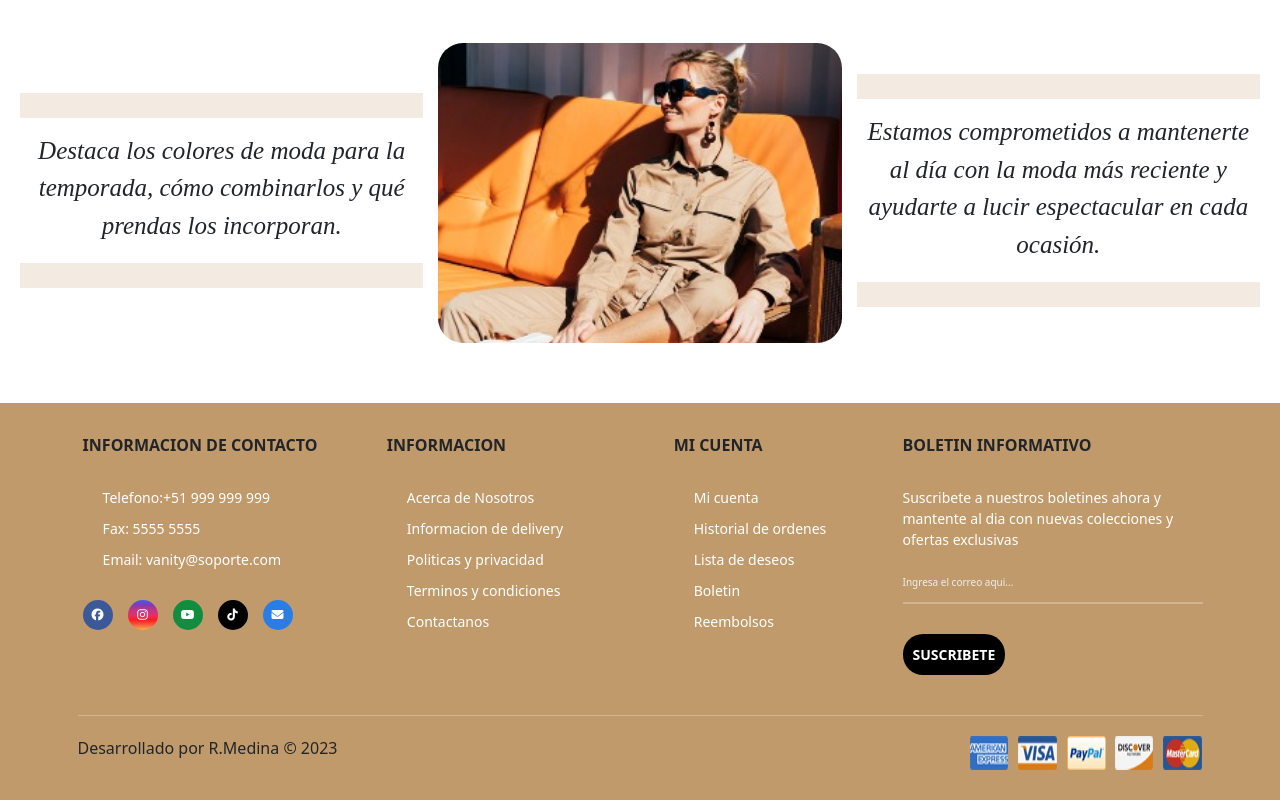
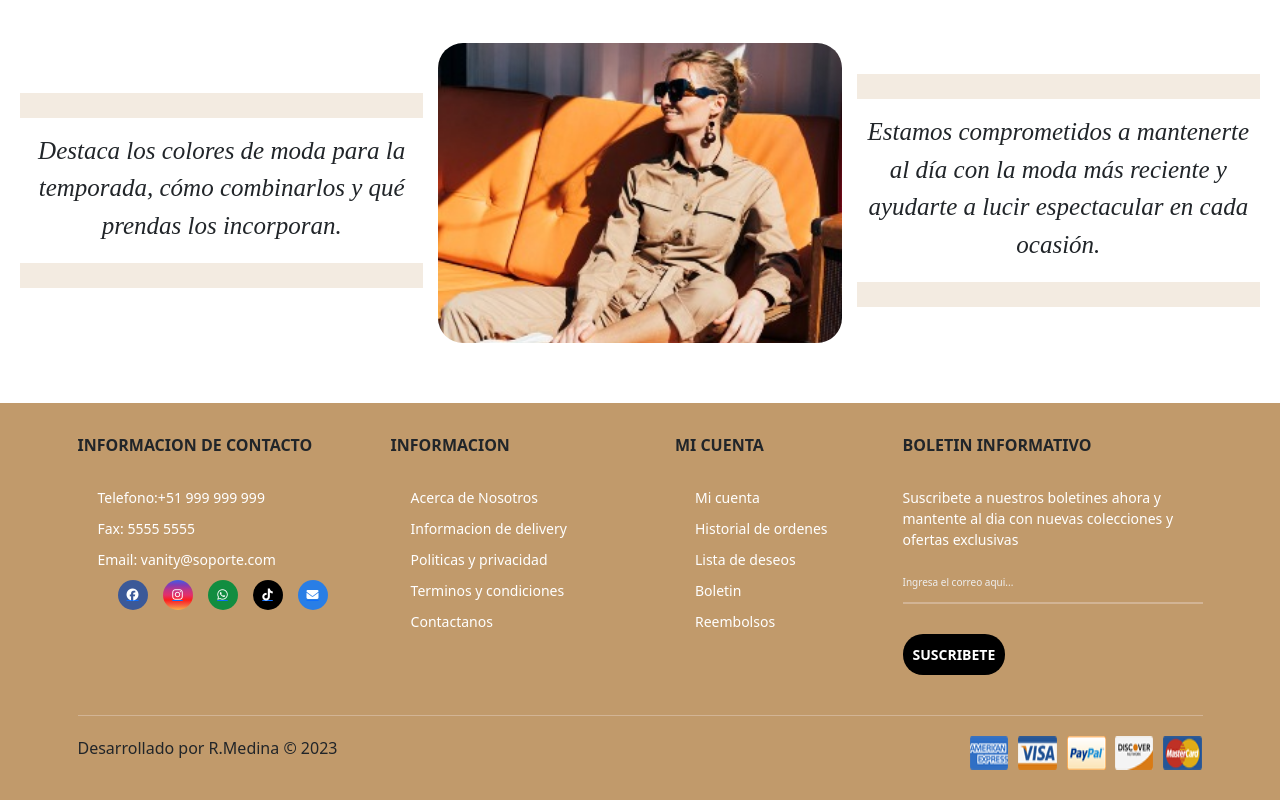
Before and after one commit to Handyot12/handyot12.github.io, a plain HTML site: page blogs.html in a window 1280 px wide. Shown: the part 688-1488 px from the top of the page. Drawn offline with nearby package versions, Linux system fonts and the light colour scheme; a web font is replaced by a local one.

Commit message:
Add files via upload

```diff
--- a/blogs.html
+++ b/blogs.html
@@ -168,17 +168,14 @@
               <li>Telefono:+51 999 999 999</li>
               <li>Fax: 5555 5555</li>
               <li>Email: vanity@soporte.com</li>
-            </ul>
-            <div class="social-icons">
-              <span class="facebook"
-                ><i class="fa-brands fa-facebook"></i>
-              </span>
-              <span class="instagram"
-                ><i class="fa-brands fa-instagram"></i
-              ></span>
-              <span class="youtube"><i class="fa-brands fa-youtube"></i></span>
-              <span class="tiktok"><i class="fa-brands fa-tiktok"></i></span>
-              <span class="correo"><i class="fa-solid fa-envelope"></i></span>
+
+              <ul>
+              <div class="social-icons">
+                <a href="https://www.facebook.com/?locale=es_LA" target="_blank"><span class="facebook"><i class="fa-brands fa-facebook"></i> </span></a>
+                <a href="https://www.instagram.com/vanityperu_/" target="_blank"><span class="instagram"><i class="fa-brands fa-instagram"></i></span></a>
+                <a href="https://wa.me/901257085/" target="_blank"><span class="youtube"><i class="fa-brands fa-whatsapp"></i></span></a>
+                <a href="https://www.tiktok.com/es/" target="_blank"><span class="tiktok"><i class="fa-brands fa-tiktok"></i></span></a>
+                <a href="https://outlook.live.com/mail/about/index_es-mx.html" target="_blank"><span class="correo"><i class="fa-solid fa-envelope"></i></span></a>
             </div>
           </div>
           <div class="information">
```
